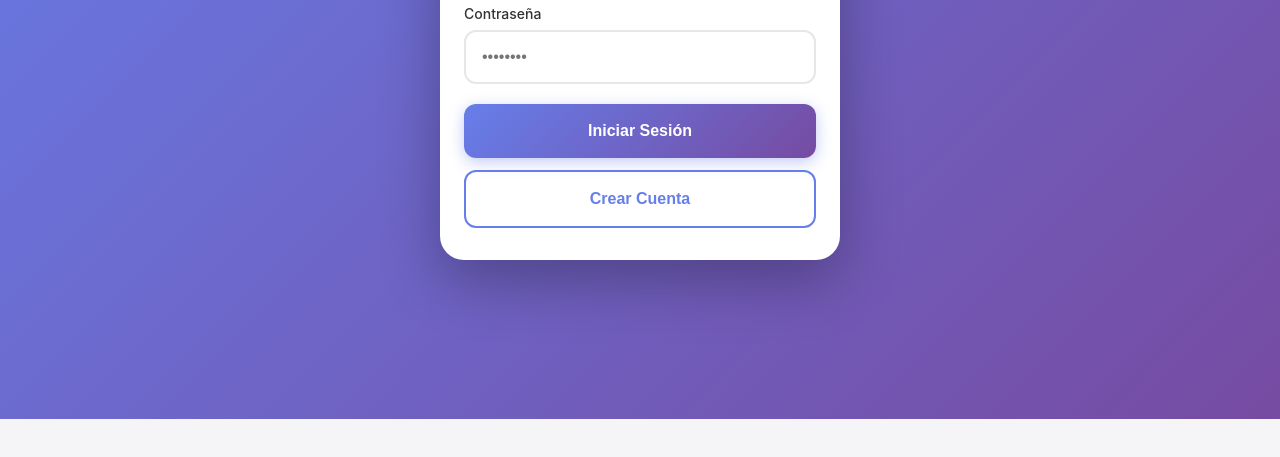
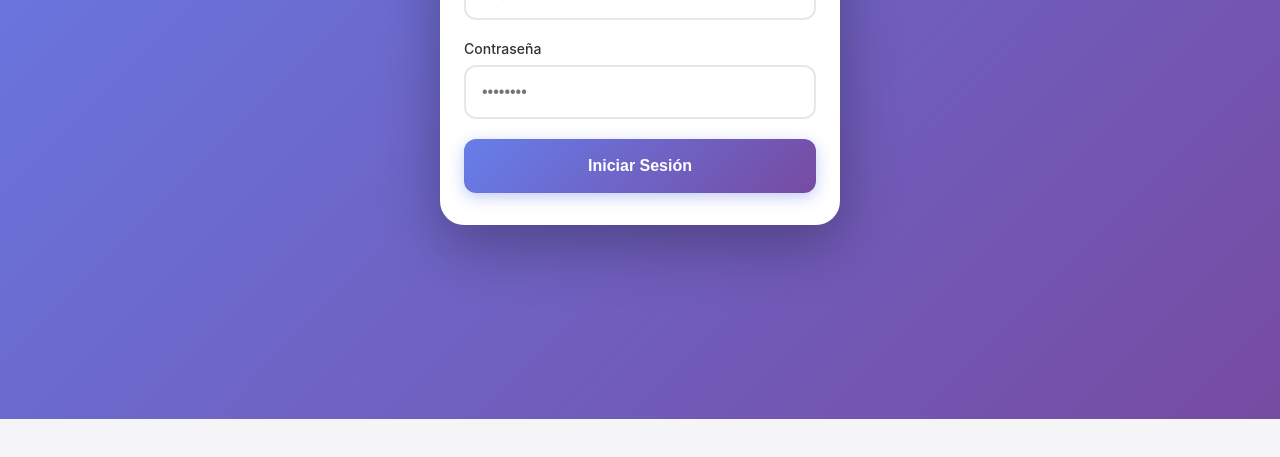
Before and after one commit to lpinta981/rutinas, a plain HTML site: page index.html in a window 1280 px wide. Shown: the part 381-838 px from the top of the page. Drawn offline with nearby package versions, Linux system fonts and the light colour scheme.

```diff
--- a/index.html
+++ b/index.html
@@ -811,7 +811,6 @@
                 <input type="password" id="loginPassword" placeholder="••••••••">
             </div>
             <button class="btn btn-primary" onclick="handleLogin()">Iniciar Sesión</button>
-            <button class="btn btn-secondary" onclick="showSignUp()">Crear Cuenta</button>
         </div>
     </div>
 
```
